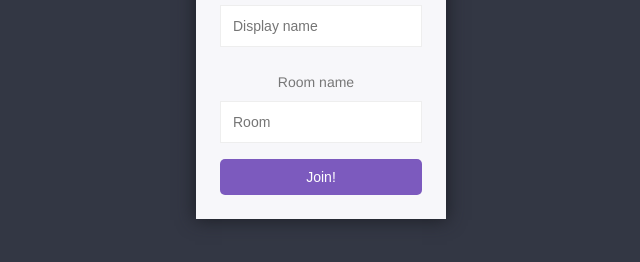
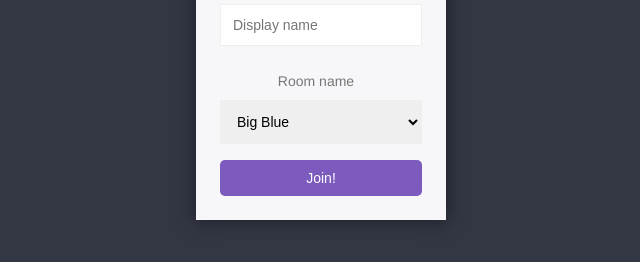
Before and after one commit to znemeth23/chat-app, a website: page public/index.html in a window 1280 px wide. Shown: the part 344-606 px from the top of the page, without its empty margins (319-959 px from the left). Drawn offline with Linux system fonts and the light colour scheme.

Commit message:
added select for room name + removed toLowerCase

```diff
--- a/public/css/styles.css
+++ b/public/css/styles.css
@@ -10,7 +10,7 @@
     font-size: 16px;
 }
 
-input {
+input, select {
     font-size: 14px;
 }
 
@@ -37,7 +37,7 @@
     font-size: 20px;
 }
 
-input {
+input, select {
     border: 1px solid #eeeeee;
     padding: 12px;
     outline: none;
@@ -86,7 +86,7 @@
     width: 100%;
 }
 
-.centered-form input {
+.centered-form input, .centered-form select {
     margin-bottom: 16px;
     width: 100%;
 }
--- a/public/index.html
+++ b/public/index.html
@@ -14,7 +14,11 @@
                     <input type="text" id="username" name="username" placeholder="Display name" required>
 
                     <label for="room">Room name</label>
-                    <input type="text" id="room" name="room" placeholder="Room" required>
+                    <select id="room" name="room">
+                         <option value="Big Blue" selected>Big Blue</option>
+                         <option value="FunSpace">FunSpace</option>
+                         <option value="Asylum">Asylum</option>
+                    </select>
 
                     <button>Join!</button>
                 </form>
--- a/src/utils/users.js
+++ b/src/utils/users.js
@@ -3,7 +3,7 @@
 const addUser = ({ id, username, room }) => {
     // Clean the data
     username = username.trim().toLowerCase();
-    room = room.trim().toLowerCase();
+    room = room.trim();
 
     // Validate the data
     if (!username || !room) {
```
